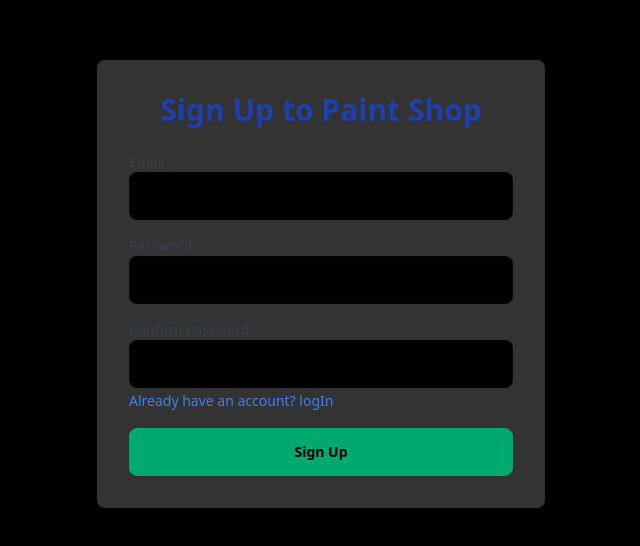
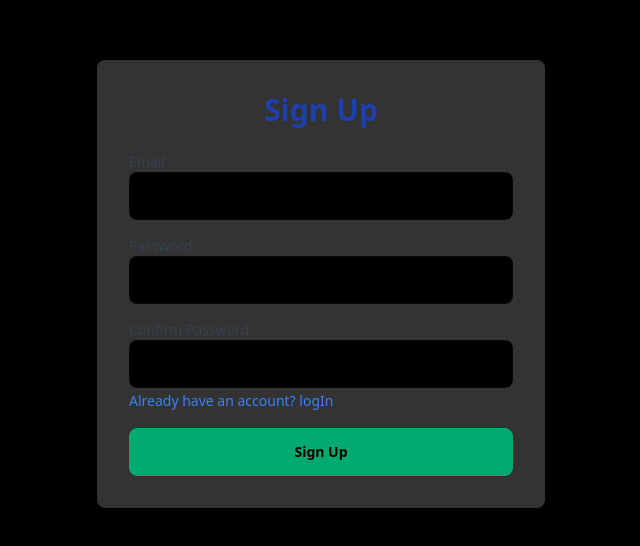
Before and after one commit to nithish309/panit, a React (Vite) app: page /sign in a window 1280 px wide. Shown: the part 116-662 px from the top of the page, without its empty margins (319-959 px from the left). Built offline with nearby package versions, Linux system fonts and the light colour scheme; no server answers.

Commit message:
Update Sign.jsx

```diff
--- a/src/UI/Pages/Sign.jsx
+++ b/src/UI/Pages/Sign.jsx
@@ -63,7 +63,7 @@ const Sign = ({theme}) => {
       color: theme === "light" ? "black" : "#fff"
      }}>
         <h2 className="text-3xl font-bold text-center text-blue-800 mb-6">
-          Sign Up to Paint Shop
+          Sign Up
         </h2>
 
         {error && <p className="text-red-500 text-center">{error}</p>}
```
